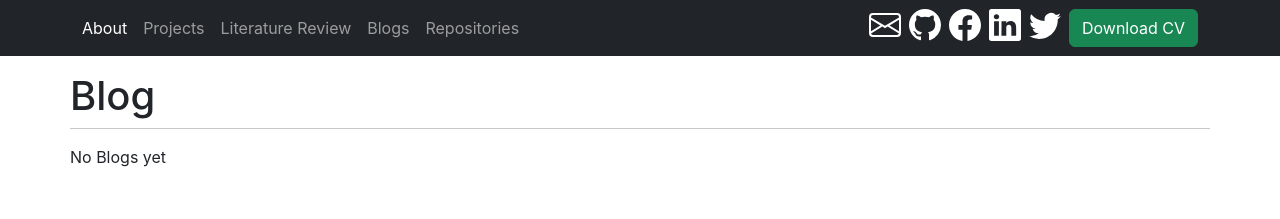
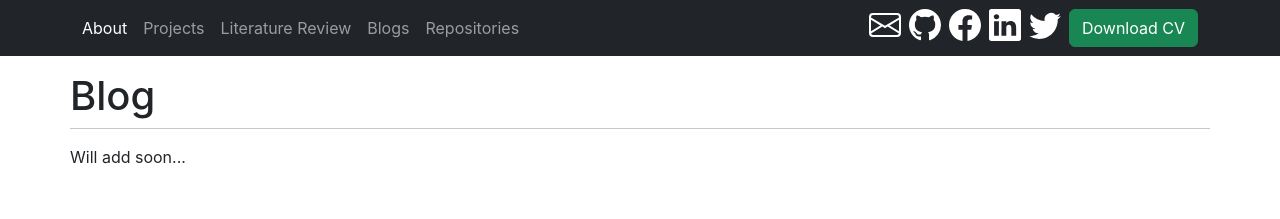
Before and after one commit to NirajanBekoju/NirajanBekoju.github.io, a React (Create React App) app: page /#/blogs in a window 1280 px wide. Shown: the top 219 px of the page. Built offline with nearby package versions, Linux system fonts and the light colour scheme.

Commit message:
few changes in no block message

```diff
--- a/src/routes/blog.js
+++ b/src/routes/blog.js
@@ -8,7 +8,7 @@ function blog() {
                 <div className='row'>
                     <h1 className='p-0'>Blog</h1>
                     <hr/>
-                    {blogs_list.length > 0  ? "Blog" : "No Blogs yet"}
+                    {blogs_list.length > 0  ? "Blog" : "Will add soon..."}
                 </div>
             </div>
         </section>
```
